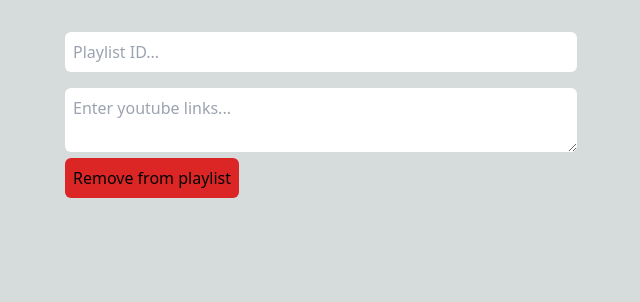
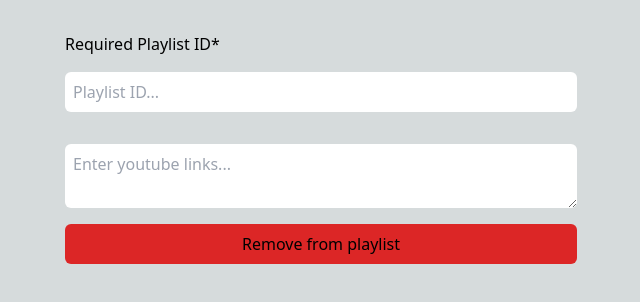
Before and after one commit to miguel1man/yt-playlist, a Next.js app: page /delete in a window 1280 px wide. Shown: the top 302 px of the page, without its empty margins (319-959 px from the left). Built offline with nearby package versions, Linux system fonts and the light colour scheme.

Commit message:
create types file

```diff
--- a/src/components/CustomInput.tsx
+++ b/src/components/CustomInput.tsx
@@ -1,17 +1,15 @@
 import React, { FC, ChangeEvent } from "react";
-
-interface customInputProps {
-  inputValue: string;
-  onChangeHandler: (value: string) => void;
-  placeholder: string;
-}
+import { customInputProps } from "../models/types";
 
 const CustomInput: FC<customInputProps> = ({
+  title,
   inputValue,
   onChangeHandler,
   placeholder,
 }) => {
   return (
+    <>
+      <p>{title}</p>
       <input
         className="text-black w-full p-2 rounded-md mb-4"
         placeholder={placeholder}
@@ -20,6 +18,7 @@ const CustomInput: FC<customInputProps> = ({
           onChangeHandler(e.target.value)
         }
       />
+    </>
   );
 };
 
--- a/src/components/HomePage.tsx
+++ b/src/components/HomePage.tsx
@@ -35,16 +35,16 @@ export default function HomePage() {
   }, [youtubeUrls]);
 
   return (
-    <main className="w-full max-w-lg mx-auto my-8">
+    <main className="w-full max-w-lg mx-auto my-8 flex flex-col gap-4">
       <CustomTextarea
         onChangeHandler={setYoutubeUrls}
         placeholder="Enter youtube links..."
         textareaValue={youtubeUrls}
       />
-      <p>(opcional)</p>
       <CustomInput
+        title="(Optional) Playlist ID:"
         onChangeHandler={setCustomPlaylistId}
-        placeholder="Playlist ID:"
+        placeholder="Playlist ID..."
         inputValue={customPlaylistID}
       />
       <section className="my-4">
--- /dev/null
+++ b/src/models/types.ts
@@ -0,0 +1,12 @@
+export interface customInputProps {
+  title: string;
+  inputValue: string;
+  onChangeHandler: (value: string) => void;
+  placeholder: string;
+}
+
+export interface CustomTextareaProps {
+  onChangeHandler: (value: string) => void;
+  placeholder: string;
+  textareaValue: string;
+}
--- a/src/pages/delete/index.tsx
+++ b/src/pages/delete/index.tsx
@@ -40,8 +40,9 @@ export default function Home() {
   }, [youtubeUrls]);
 
   return (
-    <main className="w-full max-w-lg mx-auto my-8">
+    <main className="w-full max-w-lg mx-auto my-8 flex flex-col gap-4">
       <CustomInput
+        title="Required Playlist ID*"
         onChangeHandler={setCustomPlaylistId}
         placeholder="Playlist ID..."
         inputValue={customPlaylistID}
--- a/src/pages/replace/index.tsx
+++ b/src/pages/replace/index.tsx
@@ -76,6 +76,7 @@ export default function Home() {
   return (
     <main className="w-full max-w-lg mx-auto my-8 flex flex-col gap-4">
       <CustomInput
+        title="Required Playlist ID*"
         onChangeHandler={setCustomPlaylistId}
         placeholder="Playlist ID..."
         inputValue={customPlaylistID}
--- a/src/services/removeVideosfromPlaylist.js
+++ b/src/services/removeVideosfromPlaylist.js
@@ -32,7 +32,7 @@ async function removeVideosfromPlaylist(auth, newItems, customPlaylistId) {
           await youtube.playlistItems.delete({
             id: playlistItemId,
           });
-          console.log(`Video added: ${videoId}`);
+          console.log(`Removed: ${videoId}`);
         } catch (err) {
           console.error(`Error: ${videoId}`, err);
           failedItems++;
```
Also changed, not shown: src/components/CustomTextarea.tsx (+1 -6 lines). Lines whose indentation alone changed are shown as unchanged.
